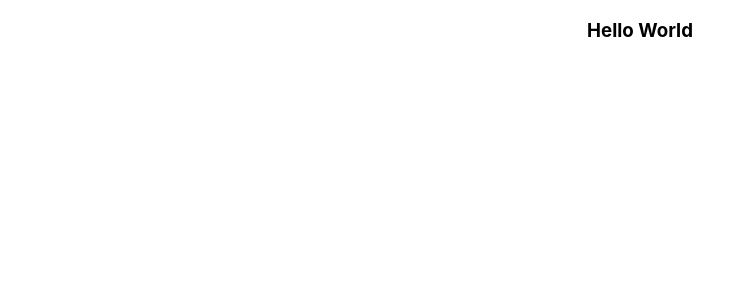
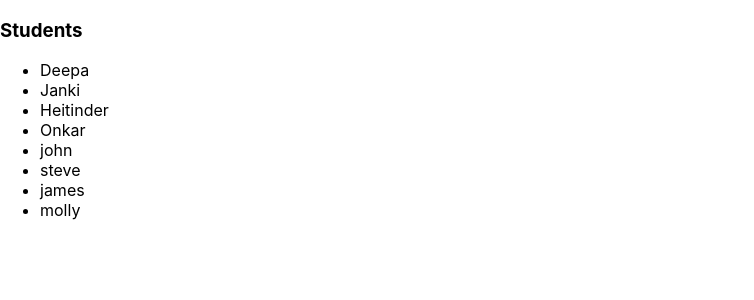
Before and after one commit to heitinders/training, a React (Create React App) app: page / in a window 1280 px wide. Shown: the top 300 px of the page, without its empty margins (0-754 px from the left). Built offline with nearby package versions, Linux system fonts and the light colour scheme.

Commit message:
class component

```diff
--- a/src/components/Into/Intro.js
+++ b/src/components/Into/Intro.js
@@ -1,10 +1,27 @@
 import "./Intro.css";
 
-const Intro = () => (
-  <div className="container">
-    <h3>Hello World</h3>
-  </div>
-);
+const Intro = () => {
+  const students = [
+    "Deepa",
+    "Janki",
+    "Heitinder",
+    "Onkar",
+    "john",
+    "steve",
+    "james",
+    "molly",
+  ];
+  return (
+    <div className="container">
+      <h3>Students</h3>
+      <ul>
+        {students.map((item, index) => (
+          <li key={index}>{item}</li>
+        ))}
+      </ul>
+    </div>
+  );
+};
 
 export default Intro;
 
--- /dev/null
+++ b/src/components/StudentContainer/StudentContainer.js
@@ -0,0 +1,54 @@
+import { React, Component } from "react";
+/*
+    class components are know as stateful components
+    aka smart components
+
+    they have life cycle hooks
+
+    read on lifecycle hooks in react
+    what is setState
+    can we call setState method inside render method ?
+    what is state in react and what is prop in react ?
+*/
+class StudentContainer extends Component {
+  constructor(props) {
+    super(props);
+    this.state = {
+      students: [
+        "Deepa",
+        "Janki",
+        "Heitinder",
+        "Onkar",
+        "john",
+        "steve",
+        "james",
+        "molly",
+      ],
+    };
+  }
+
+  componentDidMount() {
+    const arr = ["George", "Elizabeth", "Williams"];
+    //this.updateStudents(arr);
+  }
+
+  updateStudents(newValue) {
+    this.setState({
+      students: newValue,
+    });
+  }
+  render() {
+    return (
+      <div>
+        <h3>Students</h3>
+        <ul>
+          {this.state.students.map((item, index) => (
+            <li key={index}>{item}</li>
+          ))}
+        </ul>
+      </div>
+    );
+  }
+}
+
+export default StudentContainer;
--- a/src/index.js
+++ b/src/index.js
@@ -3,11 +3,12 @@ import ReactDOM from "react-dom";
 import "./index.css";
 import App from "./App";
 import Intro from "./components/Into/Intro";
+import StudentContainer from "./components/StudentContainer/StudentContainer";
 import reportWebVitals from "./reportWebVitals";
 
 ReactDOM.render(
   <React.StrictMode>
-    <Intro />
+    <StudentContainer />
   </React.StrictMode>,
   document.getElementById("root")
 );
```
